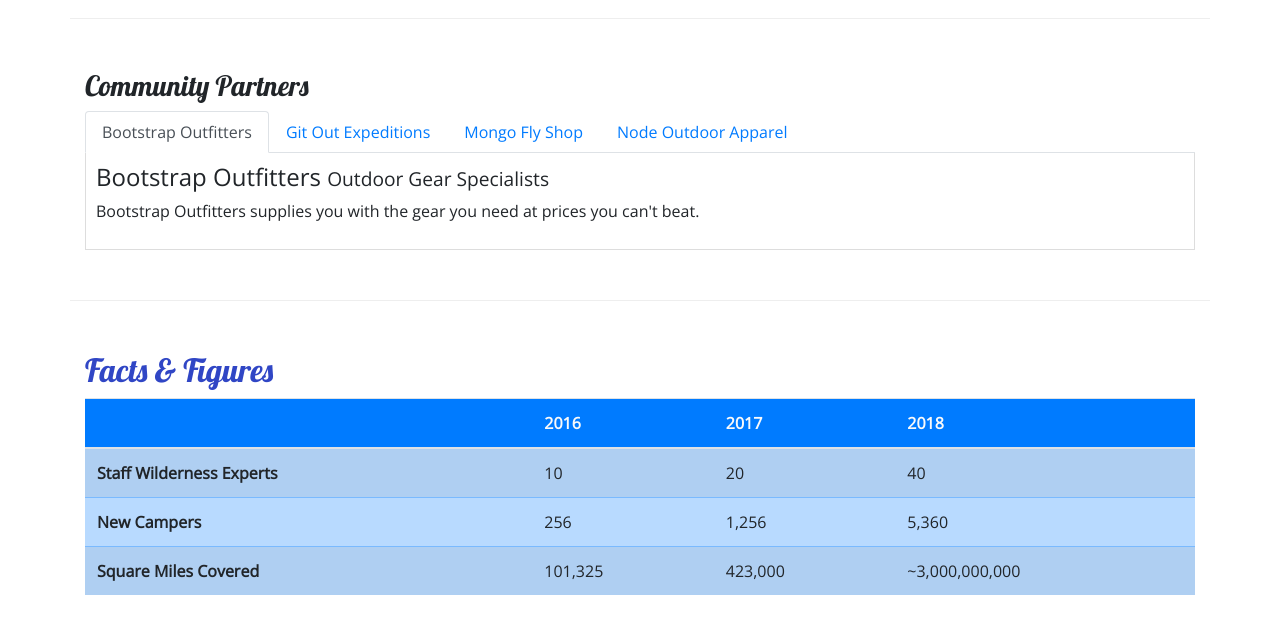
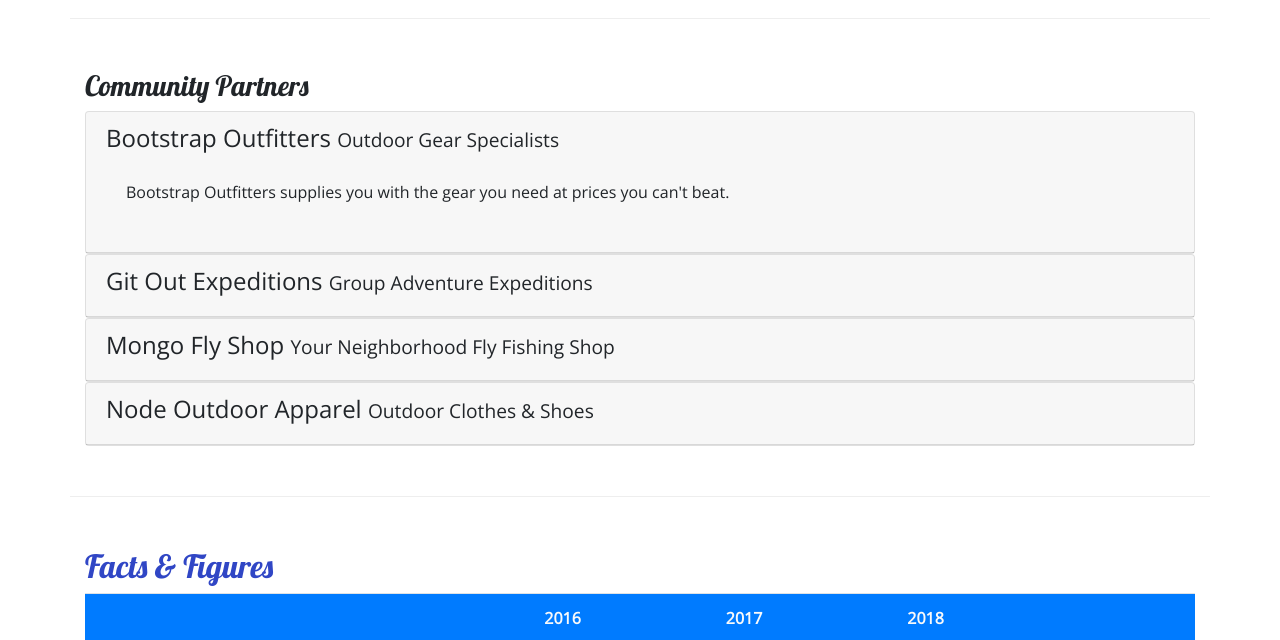
Before and after one commit to DeChane/nucamp, a website: page aboutus.html in a window 1280 px wide. Shown: the part 810-1450 px from the top of the page. Drawn offline with nearby package versions, Linux system fonts and the light colour scheme.

Commit message:
Accordian

```diff
--- a/CSS/styles.css
+++ b/CSS/styles.css
@@ -35,8 +35,7 @@ header h2{
     background-color: #901CAD;
 }
 
-.tab-content {
-    border: 1px solid #DDD;
-    border-top: none;
-    padding: 10px;
-}
+a, a:hover {
+    color: inherit;
+    text-decoration: none;
+  }
--- a/aboutus.html
+++ b/aboutus.html
@@ -111,32 +111,47 @@
         <div class="row row-content">
             <div class="col">
                 <h3>Community Partners</h3>
-                <ul class="nav nav-tabs">
-                    <li class="nav-item"><a class="nav-link active" href="#bootstrap" role="tab" data-toggle="tab">Bootstrap Outfitters</a></li>
-                    <li class="nav-item"><a class="nav-link" href="#git" role="tab" data-toggle="tab">Git Out Expeditions</a></li>
-                    <li class="nav-item"><a class="nav-link" href="#mongo" role="tab" data-toggle="tab">Mongo Fly Shop</a></li>
-                    <li class="nav-item"><a class="nav-link" href="#node" role="tab" data-toggle="tab">Node Outdoor Apparel</a></li>
-                </ul>
-                <div class="tab-content">
-                    <div role="tabpanel" class="tab-pane fade show active" id="bootstrap">
-                        <h4>Bootstrap Outfitters <small>Outdoor Gear Specialists</small></h4>
-                        <p class="d-none d-sm-block">Bootstrap Outfitters supplies you with the gear you need at prices you
-                            can't beat.</p>
+                <div id="accordion">
+                    <div class="card">
+                        <div role="tab" class="card-header">
+                            <h4><a data-toggle="collapse" data-target="#bootstrap">Bootstrap Outfitters <small>Outdoor Gear Specialists</small></a></h4>
+                            <div class="collapse show" id="bootstrap" data-parent="#accordion">
+                                <div class="card-body">
+                                    <p class="d-none d-sm-block">Bootstrap Outfitters supplies you with the gear you need at prices you
+                                can't beat.</p>
+                                </div>
+                            </div>
+                        </div>
                     </div>
-                    <div role="tabpanel" class="tab-pane fade" id="git">
-                        <h4>Git Out Expeditions <small>Group Adventure Expeditions</small></h4>
-                        <p class="d-none d-sm-block">Join Git Out Expeditions to explore new horizons with a group of other
-                            adventurers!</p>
+                    <div class="card">
+                        <div role="tab" class="card-header">
+                            <h4><a class="collapsed" data-toggle="collapse" data-target="#git">Git Out Expeditions <small>Group Adventure Expeditions</small></a></h4>
+                            <div class="collapse" id="git" data-parent="#accordion">
+                                <div class="card-body">
+                                    <p class="d-none d-sm-block">Join Git Out Expeditions to explore new horizons with a group of other adventurers!</p>
+                                </div>
+                            </div>
+                        </div>
                     </div>
-                    <div role="tabpanel" class="tab-pane fade" id="mongo">
-                        <h4>Mongo Fly Shop <small>Your Neighborhood Fly Fishing Shop</small></h4>
-                        <p class="d-none d-sm-block">Need a new fishing pole, a tacklebox, or flies of all kinds? Stop by Mongo
-                            Fly Shop.</p>
+                    <div class="card">
+                        <div role="tab" class="card-header">
+                            <h4><a class="collapsed" data-toggle="collapse" data-target="#mongo">Mongo Fly Shop <small>Your Neighborhood Fly Fishing Shop</small></a></h4>
+                            <div class="collapse" id="mongo" data-parent="#accordion">
+                                <div class="card-body">
+                                    <p class="d-none d-sm-block">Need a new fishing pole, a tacklebox, or flies of all kinds? Stop by Mongo Fly Shop.</p>
+                                </div>
+                            </div>
+                        </div>
                     </div>
-                    <div role="tabpanel" class="tab-pane fade" id="node">
-                        <h4>Node Outdoor Apparel <small>Outdoor Clothes & Shoes</small></h4>
-                        <p class="d-none d-sm-block">From polar fleeces to swimsuits, hiking boots to waders, a visit to Node
-                            will be sure to get you covered.</p>
+                    <div class="card">
+                        <div role="tab" class="card-header">
+                            <h4><a class="collapsed" data-toggle="collapse" data-target="#node">Node Outdoor Apparel <small>Outdoor Clothes & Shoes</small></a></h4>
+                            <div class="collapse" id="node" data-parent="#accordion">
+                                <div class="card-body">
+                                    <p class="d-none d-sm-block">From polar fleeces to swimsuits, hiking boots to waders, a visit to Node will be sure to get you covered.</p>
+                                </div>
+                            </div>
+                        </div>
                     </div>
                 </div>
             </div>
```
